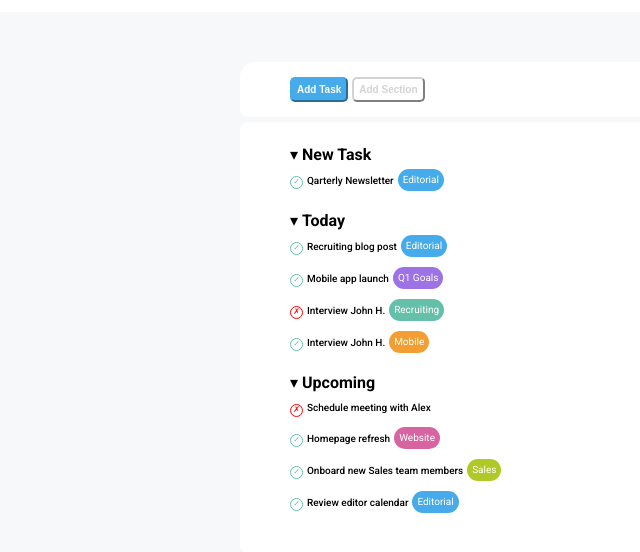
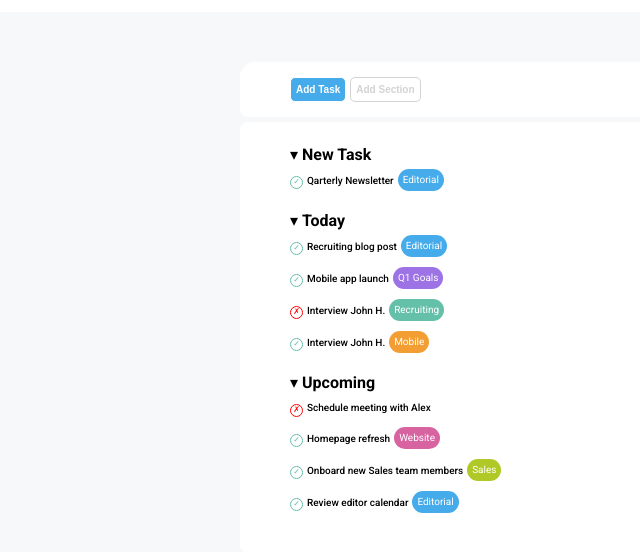
Before and after one commit to NicoloCasagrande/html-css-toboolist, a plain HTML site: page index.html in a window 1280 px wide. Shown: the part 62-614 px from the top of the page, without its empty margins (0-640 px from the left). Drawn offline with Linux system fonts and the light colour scheme.

Commit message:
modifiche bottone

```diff
--- a/css/style.css
+++ b/css/style.css
@@ -71,13 +71,14 @@ header{
     border-radius: 5px;
     color: white;
     border-color: #45ABEA;
+    border: 1px solid;
 }
 
 #bottone2{
-    background-color: white;
+    background-color: transparent;
     border-radius: 5px;
-    color: lightgray;
-    border-color: lightgray;
+    color: lightgrey;
+    border: 1px solid lightgrey;
 }
 
 .freccetta{
```
Also changed, not shown: index.html (+1 -1 lines).
